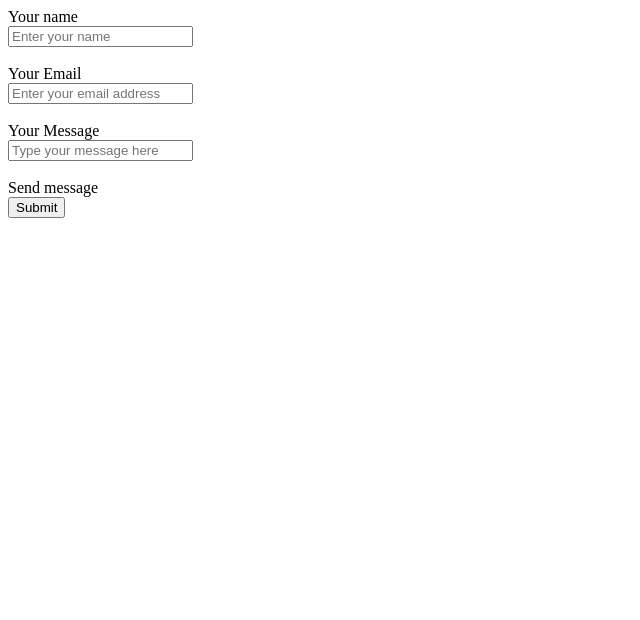
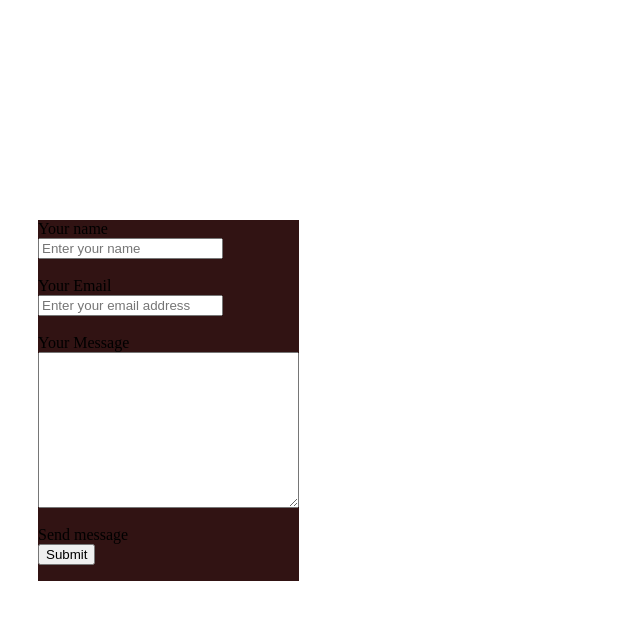
Before and after one commit to olubimpe/develop, a plain HTML site: page index.html in a window 1280 px wide. Shown: the whole page, without its empty margins (0-640 px from the left). Drawn offline with Linux system fonts and the light colour scheme.

Commit message:
future/form b

```diff
--- a/index.html
+++ b/index.html
@@ -5,8 +5,9 @@
     <title>Contact Form</title>
     <link rel="stylesheet" href="style.css">
 </head>
-<body>
+<body style="display: flex; align-items: center;">
     <!-- this is html page for contact form-->
+     <main style="margin: 30px; background-color: rgb(49, 19, 19);">
         <form action="action_page.php" method="post">
             <div>
                 <label for="Fname">Your name</label>
@@ -27,7 +28,9 @@
             <div>
                 <label for="EMsg">Your Message</label>
                 <br>
-            <input type="Textarea" id="EMsg" name="EMsg" placeholder="Type your message here" required>
+                <Textarea  id="EMsg" name="EMsg" cols="30" rows="10" placeholder="Type your message here">
+
+                </Textarea>
             </div>
 
             <br>
@@ -38,7 +41,11 @@
                 <input type="submit">
             </div>
 
+
         </form>
+
+     </main>
+
 
 </body>
 </html>
```
Lines whose indentation alone changed are shown as unchanged.
